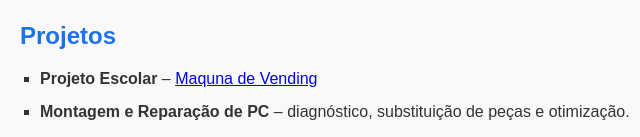
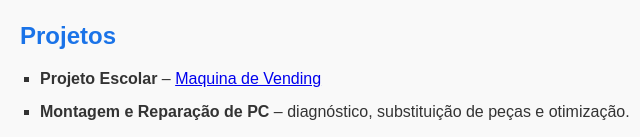
Before and after one commit to pjn821/pjn821.github.io, a plain HTML site: page index.html in a window 1280 px wide. Shown: the part 662-799 px from the top of the page, 0-640 px from the left. Drawn offline with Linux system fonts and the light colour scheme.

```diff
--- a/index.html
+++ b/index.html
@@ -59,7 +59,7 @@
     <section id="projetos">
       <h2>Projetos</h2>
       <ul>
-        <li><strong>Projeto Escolar</strong> – <a href="https://sites.google.com/estel.edu.pt/eco-vending-machine/p%C3%A1gina-inicial?authuser=0">Maquna de Vending</a></li>
+        <li><strong>Projeto Escolar</strong> – <a href="https://sites.google.com/estel.edu.pt/eco-vending-machine/p%C3%A1gina-inicial?authuser=0">Maquina de Vending</a></li>
         <li><strong>Montagem e Reparação de PC</strong> – diagnóstico, substituição de peças e otimização.</li>
         <li><strong>Website Pessoal</strong> – página simples em HTML/CSS para portfólio online.</li>
       </ul>
```
